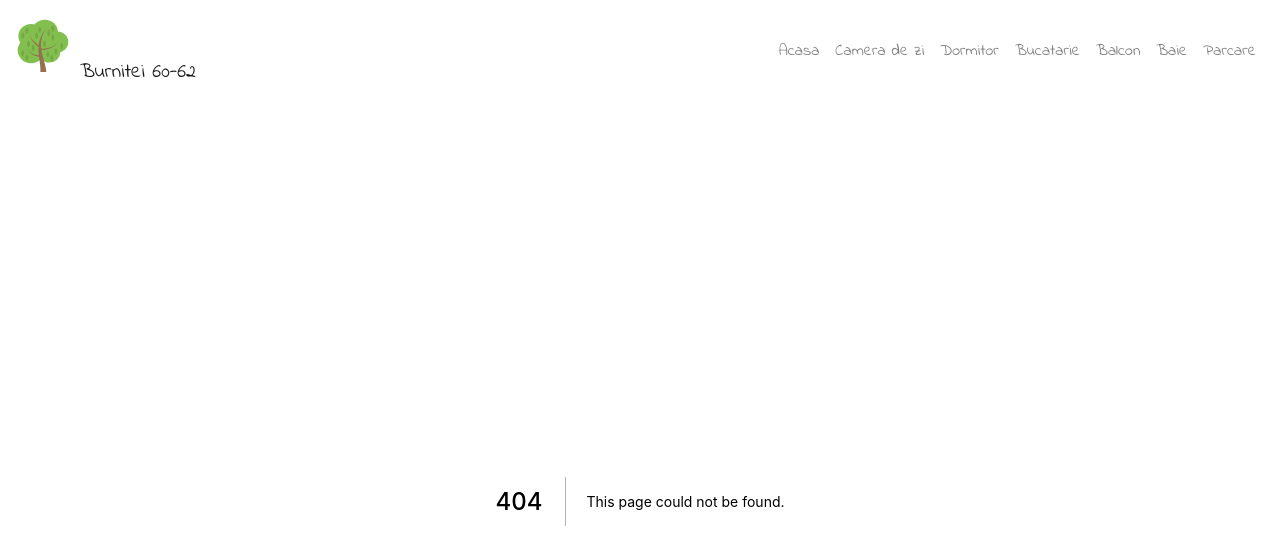
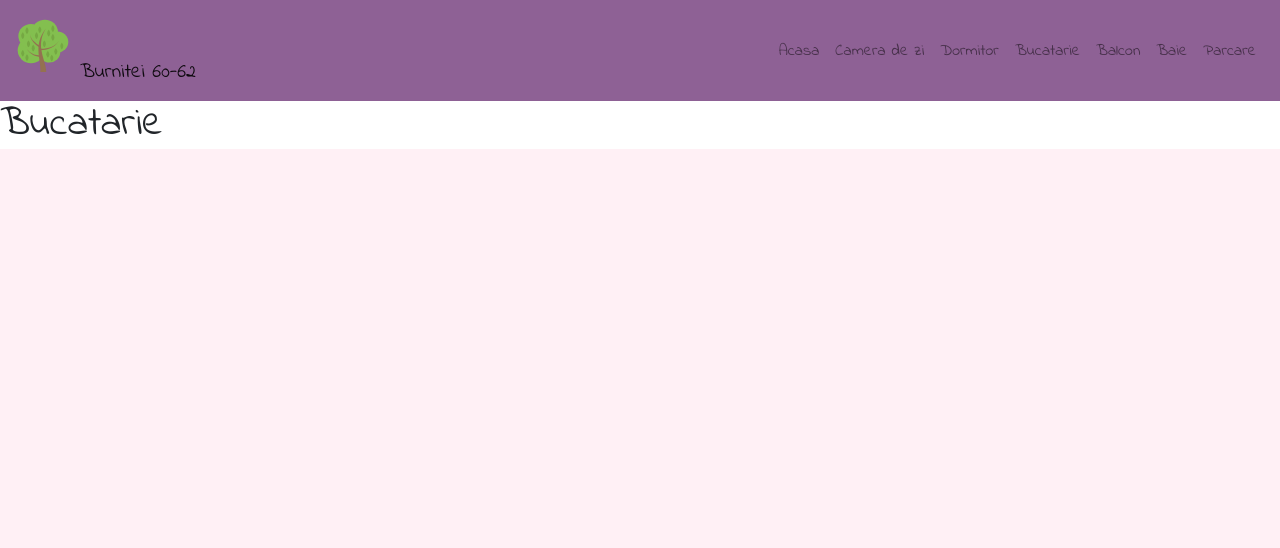
Before and after one commit to dornescum/Sale-next, a Next.js app: page /Bucatarie in a window 1280 px wide. Before the commit this address had no page. Shown: the top 548 px of the page. Built offline with nearby package versions, Linux system fonts and the light colour scheme.

Commit message:
navbar fix Link

```diff
--- a/components/TheNavabar/Navbar.module.scss
+++ b/components/TheNavabar/Navbar.module.scss
@@ -1,25 +1,32 @@
-@import "../../styles/module/colors";
+@import "../../styles/module/colors.module";
 
-.me-navbar{
+.navmihai{
   background-color: $dark !important;
   color: red;
 }
-.App-logo {
-  height: 2rem;
-  /*pointer-events: none;*/
-}
 
-@media (prefers-reduced-motion: no-preference) {
-  .App-logo {
-    animation: App-logo-spin infinite 20s linear;
-  }
-}
 
-@keyframes App-logo-spin {
-  from {
-    transform: rotate(0deg);
-  }
-  to {
-    transform: rotate(360deg);
-  }
-}
+
+
+
+
+
+//.App-logo {
+//  height: 2rem;
+//  /*pointer-events: none;*/
+//}
+//
+//@media (prefers-reduced-motion: no-preference) {
+//  .App-logo {
+//    animation: App-logo-spin infinite 20s linear;
+//  }
+//}
+//
+//@keyframes App-logo-spin {
+//  from {
+//    transform: rotate(0deg);
+//  }
+//  to {
+//    transform: rotate(360deg);
+//  }
+//}
--- a/components/TheNavabar/TheNavbar.js
+++ b/components/TheNavabar/TheNavbar.js
@@ -1,7 +1,9 @@
 import logo from '../../public/img/logo.svg';
 import Image from "next/image";
+import Link from "next/link";
 import {Nav, Navbar} from 'react-bootstrap';
 import classes from './Navbar.module.scss';
+// import classes from "../../styles/module/navbar.module.scss";
 
 const TheNavbar=()=>{
     const links = [
@@ -44,21 +46,27 @@ const TheNavbar=()=>{
     ]
 
     return <>
-        <Navbar expand="lg" className={classes.meNavbar} style={{background:"$dark"}}>
+        <Navbar expand="lg" className={classes.navmihai} style={{background:"$dark"}}>
            {/*Fixme*/}
             <Navbar.Brand href="/" className="brand">
-                <Image src={logo} alt="" className={classes.AppLogo} style={{paddingRight:"10px"}} />Burnitei 60-62
+                <Image src={logo} alt=""  style={{paddingRight:"10px"}} />Burnitei 60-62
             </Navbar.Brand>
             <Navbar.Toggle aria-controls="basic-navbar-nav"/>
             <Navbar.Collapse id="basic-navbar-nav">
                 <Nav className="ml-auto">
                     {links.map((item)=>{
-                        return     <Nav.Item key={item.id}><Nav.Link href={item.path}>{item.name}</Nav.Link></Nav.Item>
+                        return     <Nav.Item key={item.id}>
+                            {/*fara passHref nu merge*/}
+                            <Link href={item.path} passHref>
+                            <Nav.Link >{item.name}</Nav.Link>
+                            </Link>
+                        </Nav.Item>
 
                     })}
                 </Nav>
             </Navbar.Collapse>
         </Navbar>
+        {/*<p className={classes.navmihai}>test</p>*/}
     </>
 }
 export default TheNavbar;
--- /dev/null
+++ b/pages/Bucatarie/index.js
@@ -0,0 +1,4 @@
+const Bucatarie =()=>{
+    return <h1>Bucatarie</h1>
+}
+export default Bucatarie;
--- /dev/null
+++ b/pages/Dormitor/index.js
@@ -0,0 +1,4 @@
+const Dormitor =()=>{
+    return <h1>Dormitor</h1>
+}
+export default Dormitor;
--- /dev/null
+++ b/pages/Living/index.js
@@ -0,0 +1,4 @@
+const Living =()=>{
+    return <h1>Living</h1>
+}
+export default Living;
--- /dev/null
+++ b/pages/Parcare/index.js
@@ -0,0 +1,4 @@
+const Parcare =()=>{
+    return <h1>Parcare</h1>
+}
+export default Parcare;
--- a/styles/Home.module.scss
+++ b/styles/Home.module.scss
@@ -1,5 +1,5 @@
 $color:  #0070f3;
-@import "module/colors";
+@import "module/colors.module";
 
 
 
--- a/styles/globals.css
+++ b/styles/globals.scss
@@ -1,4 +1,4 @@
-/*@import "colors.scss";*/
+/*@import "colors.module.scss";*/
 @import url('https://fonts.googleapis.com/css2?family=Indie+Flower&display=swap');
 html,
 body {
--- /dev/null
+++ b/styles/module/navbar.module.scss
@@ -0,0 +1,6 @@
+@import 'colors.module';
+
+.me-navbar{
+  //background-color: $dark !important;
+  color: red !important;
+}
```
Also changed, not shown: pages/_app.js (+7 -5 lines), pages/Balcon/index.js (renamed from pages/Balcon.js), styles/module/colors.module.scss (renamed from styles/module/colors.scss).
